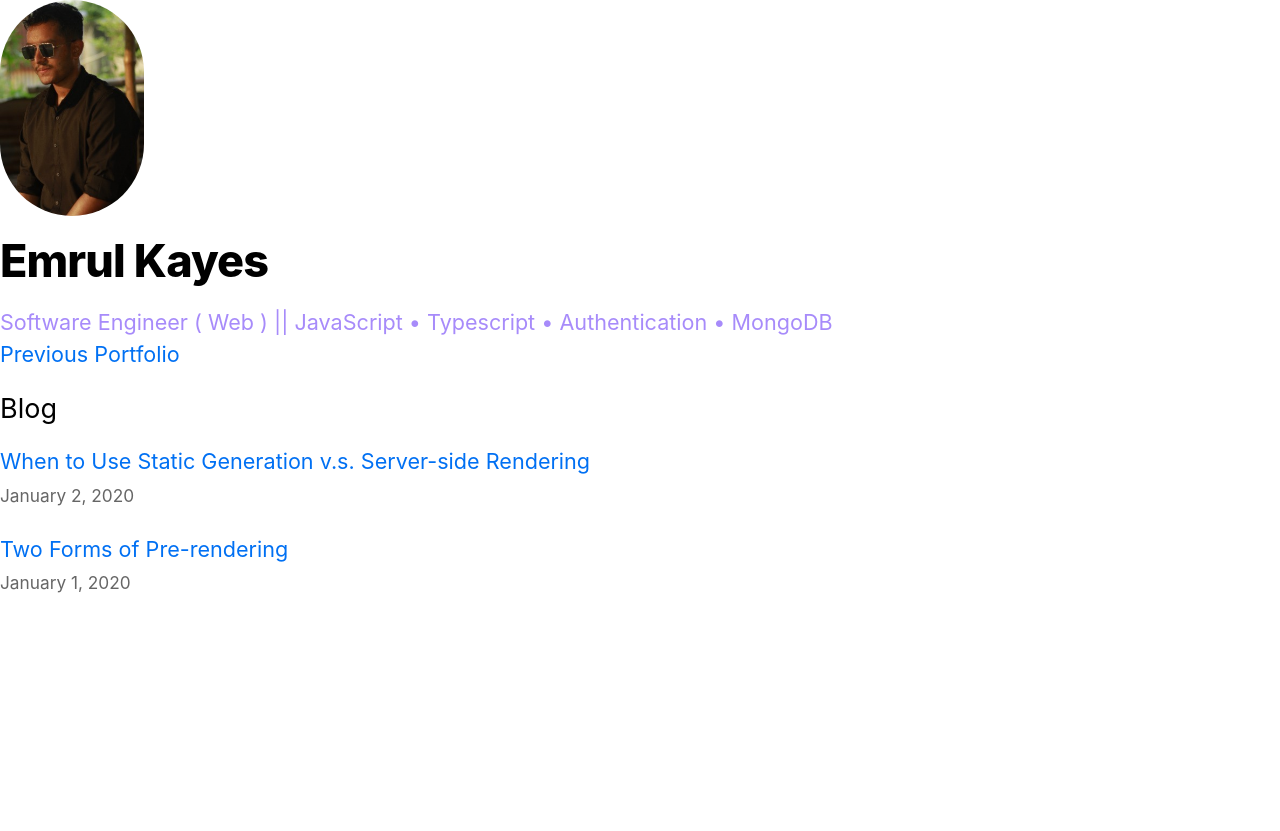
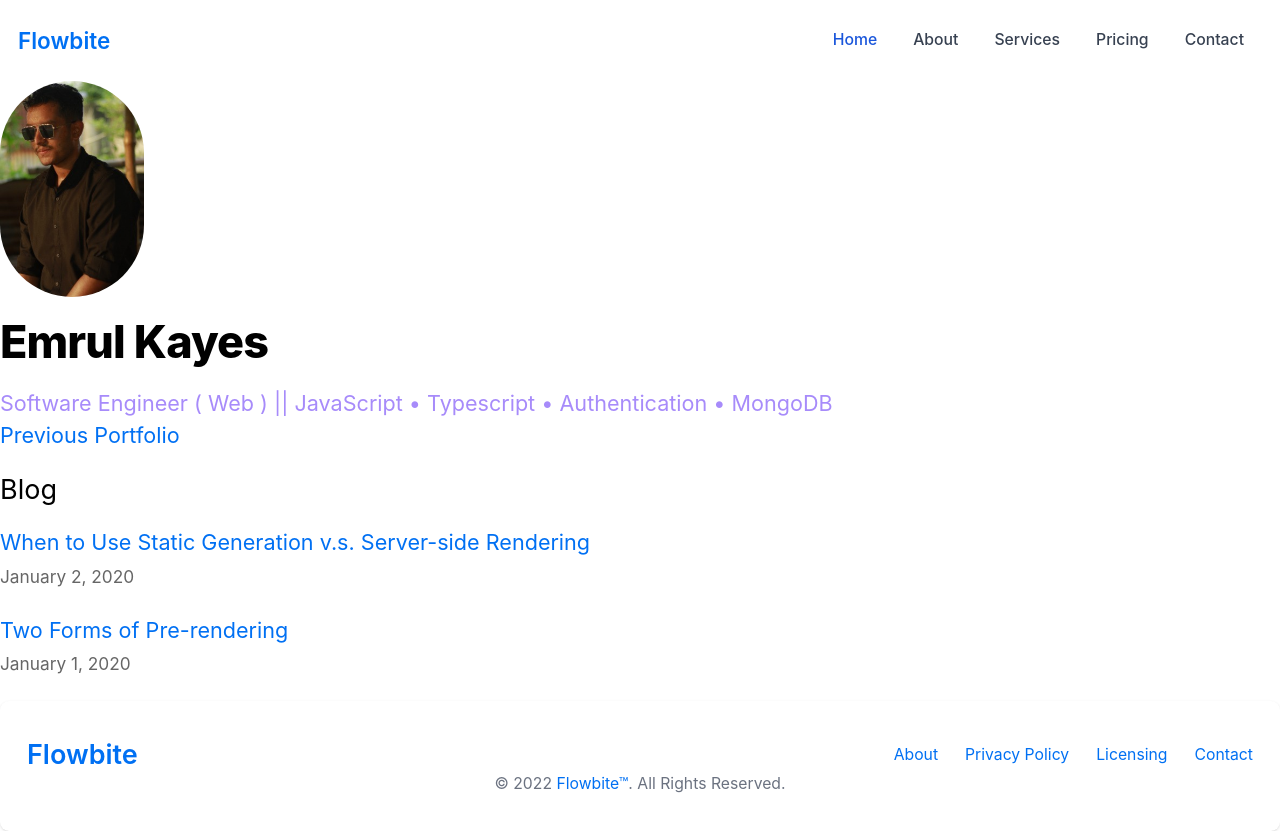
Before and after one commit to Uvacoder/port-kayes2, a Next.js app: page / in a window 1280 px wide. Before the commit the page ends 800 px from the top, so only its background shows below. Built offline with nearby package versions, Linux system fonts and the light colour scheme.

Commit message:
Navbar, Footer Page Setup

```diff
--- /dev/null
+++ b/components/Footer.tsx
@@ -0,0 +1,35 @@
+
+export default function Footer() {
+    return (
+        <div>
+
+            <footer className="p-4 bg-white rounded-lg shadow md:px-6 md:py-8 dark:bg-gray-900">
+                <div className="sm:flex sm:items-center sm:justify-between">
+                    <a href="https://flowbite.com/" className="flex items-center mb-4 sm:mb-0">
+                        {/* <img src="https://flowbite.com/docs/images/logo.svg" className="mr-3 h-8" alt="Flowbite Logo" /> */}
+                        <span className="self-center text-2xl font-semibold whitespace-nowrap dark:text-white">Flowbite</span>
+                    </a>
+                    <ul className="flex flex-wrap items-center mb-6 text-sm text-gray-500 sm:mb-0 dark:text-gray-400">
+                        <li>
+                            <a href="#" className="mr-4 hover:underline md:mr-6 ">About</a>
+                        </li>
+                        <li>
+                            <a href="#" className="mr-4 hover:underline md:mr-6">Privacy Policy</a>
+                        </li>
+                        <li>
+                            <a href="#" className="mr-4 hover:underline md:mr-6 ">Licensing</a>
+                        </li>
+                        <li>
+                            <a href="#" className="hover:underline">Contact</a>
+                        </li>
+                    </ul>
+                </div>
+                {/* <hr className="my-6 border-gray-200 sm:mx-auto dark:border-gray-700 lg:my-8">                 </hr> */}
+
+                <span className="block text-sm text-gray-500 sm:text-center dark:text-gray-400">© 2022 <a href="https://flowbite.com/" className="hover:underline">Flowbite™</a>. All Rights Reserved.
+                </span>
+            </footer>
+
+        </div>
+    )
+}
--- /dev/null
+++ b/components/Layout.tsx
@@ -0,0 +1,16 @@
+import Footer from "./Footer";
+import Nav from "./Nav";
+// import Nav from "./Nav";
+
+
+const Layout = ({ children }) => {
+    return (
+        <div>
+            <Nav />
+            {children}
+            <Footer />
+        </div>
+    )
+}
+
+export default Layout;
--- /dev/null
+++ b/components/Nav.tsx
@@ -0,0 +1,38 @@
+
+export default function Nav() {
+    return (
+        <div>
+            <nav className="bg-white border-gray-200 px-2 sm:px-4 py-2.5 rounded dark:bg-gray-900">
+                <div className="container flex flex-wrap justify-between items-center mx-auto">
+                    <a href="https://flowbite.com/" className="flex items-center">
+                        {/* <img src="https://flowbite.com/docs/images/logo.svg" className="mr-3 h-6 sm:h-9" alt="Flowbite Logo"> */}
+                        <span className="self-center text-xl font-semibold whitespace-nowrap dark:text-white">Flowbite</span>
+                    </a>
+                    <button data-collapse-toggle="navbar-default" type="button" className="inline-flex items-center p-2 ml-3 text-sm text-gray-500 rounded-lg md:hidden hover:bg-gray-100 focus:outline-none focus:ring-2 focus:ring-gray-200 dark:text-gray-400 dark:hover:bg-gray-700 dark:focus:ring-gray-600" aria-controls="navbar-default" aria-expanded="false">
+                        <span className="sr-only">Open main menu</span>
+                        <svg className="w-6 h-6" aria-hidden="true" fill="currentColor" viewBox="0 0 20 20" xmlns="http://www.w3.org/2000/svg"><path fill-rule="evenodd" d="M3 5a1 1 0 011-1h12a1 1 0 110 2H4a1 1 0 01-1-1zM3 10a1 1 0 011-1h12a1 1 0 110 2H4a1 1 0 01-1-1zM3 15a1 1 0 011-1h12a1 1 0 110 2H4a1 1 0 01-1-1z" clip-rule="evenodd"></path></svg>
+                    </button>
+                    <div className="hidden w-full md:block md:w-auto" id="navbar-default">
+                        <ul className="flex flex-col p-4 mt-4 bg-gray-50 rounded-lg border border-gray-100 md:flex-row md:space-x-8 md:mt-0 md:text-sm md:font-medium md:border-0 md:bg-white dark:bg-gray-800 md:dark:bg-gray-900 dark:border-gray-700">
+                            <li>
+                                <a href="#" className="block py-2 pr-4 pl-3 text-white bg-blue-700 rounded md:bg-transparent md:text-blue-700 md:p-0 dark:text-white" aria-current="page">Home</a>
+                            </li>
+                            <li>
+                                <a href="#" className="block py-2 pr-4 pl-3 text-gray-700 rounded hover:bg-gray-100 md:hover:bg-transparent md:border-0 md:hover:text-blue-700 md:p-0 dark:text-gray-400 md:dark:hover:text-white dark:hover:bg-gray-700 dark:hover:text-white md:dark:hover:bg-transparent">About</a>
+                            </li>
+                            <li>
+                                <a href="#" className="block py-2 pr-4 pl-3 text-gray-700 rounded hover:bg-gray-100 md:hover:bg-transparent md:border-0 md:hover:text-blue-700 md:p-0 dark:text-gray-400 md:dark:hover:text-white dark:hover:bg-gray-700 dark:hover:text-white md:dark:hover:bg-transparent">Services</a>
+                            </li>
+                            <li>
+                                <a href="#" className="block py-2 pr-4 pl-3 text-gray-700 rounded hover:bg-gray-100 md:hover:bg-transparent md:border-0 md:hover:text-blue-700 md:p-0 dark:text-gray-400 md:dark:hover:text-white dark:hover:bg-gray-700 dark:hover:text-white md:dark:hover:bg-transparent">Pricing</a>
+                            </li>
+                            <li>
+                                <a href="#" className="block py-2 pr-4 pl-3 text-gray-700 rounded hover:bg-gray-100 md:hover:bg-transparent md:border-0 md:hover:text-blue-700 md:p-0 dark:text-gray-400 md:dark:hover:text-white dark:hover:bg-gray-700 dark:hover:text-white md:dark:hover:bg-transparent">Contact</a>
+                            </li>
+                        </ul>
+                    </div>
+                </div>
+            </nav>
+        </div>
+    )
+}
--- a/components/Navbar.js
+++ /dev/null
@@ -1,45 +0,0 @@
-import { Navbar } from "flowbite-react";
-
-
-
-<section>
-
-
-    <Navbar
-        fluid={true}
-        rounded={true}
-    >
-        <Navbar.Brand href="https://flowbite.com/">
-            <img
-                src="https://flowbite.com/docs/images/logo.svg"
-                className="mr-3 h-6 sm:h-9"
-                alt="Flowbite Logo"
-            />
-            <span className="self-center whitespace-nowrap text-xl font-semibold dark:text-white">
-                Flowbite
-            </span>
-        </Navbar.Brand>
-        <Navbar.Toggle />
-        <Navbar.Collapse>
-            <Navbar.Link
-                href="/navbars"
-                active={true}
-            >
-                Home
-            </Navbar.Link>
-            <Navbar.Link href="/navbars">
-                About
-            </Navbar.Link>
-            <Navbar.Link href="/navbars">
-                Services
-            </Navbar.Link>
-            <Navbar.Link href="/navbars">
-                Pricing
-            </Navbar.Link>
-            <Navbar.Link href="/navbars">
-                Contact
-            </Navbar.Link>
-        </Navbar.Collapse>
-    </Navbar>
-
-</section>
--- a/pages/_app.js
+++ b/pages/_app.js
@@ -1,5 +1,10 @@
 import '../styles/global.css'
+import Layout from '../components/Layout.tsx';
 
 export default function App({ Component, pageProps }) {
-  return <Component {...pageProps} />
+  return (
+    <Layout>
+      <Component {...pageProps} />
+    </Layout>
+  )
 }
```
